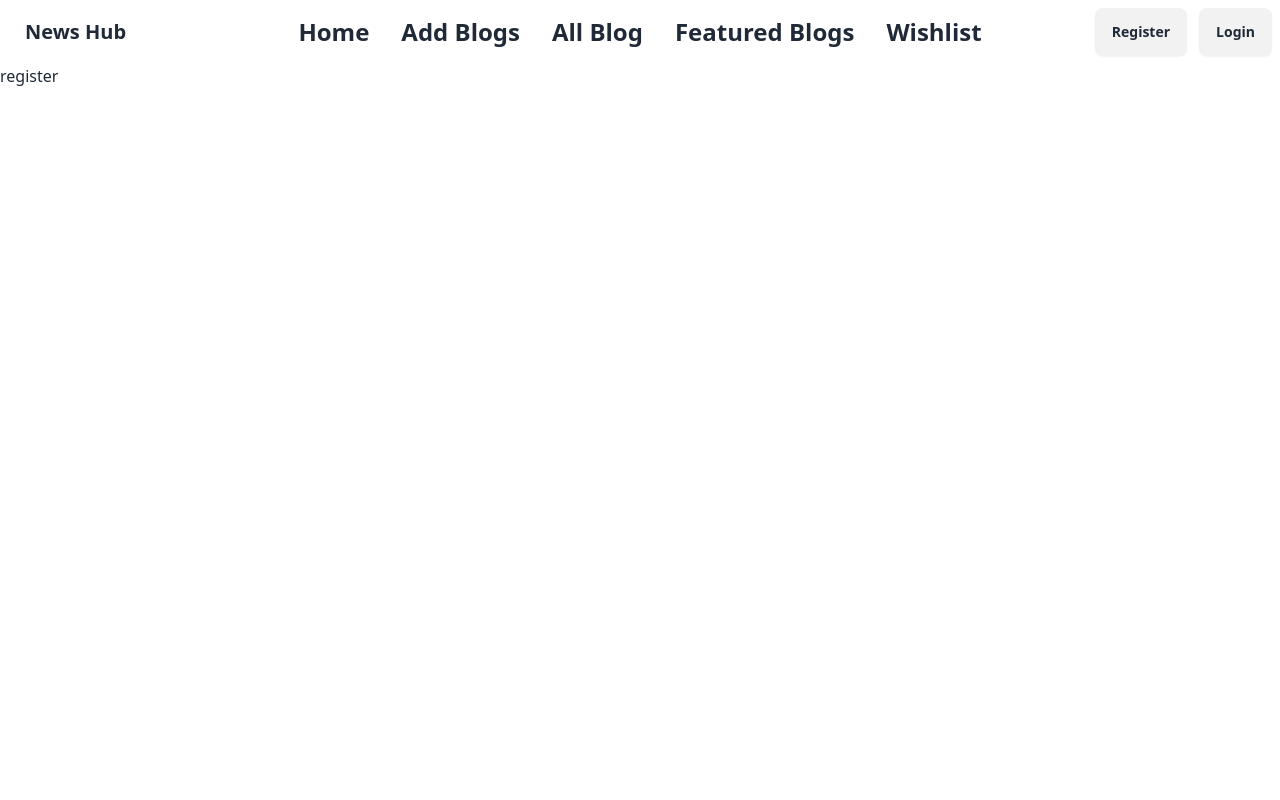
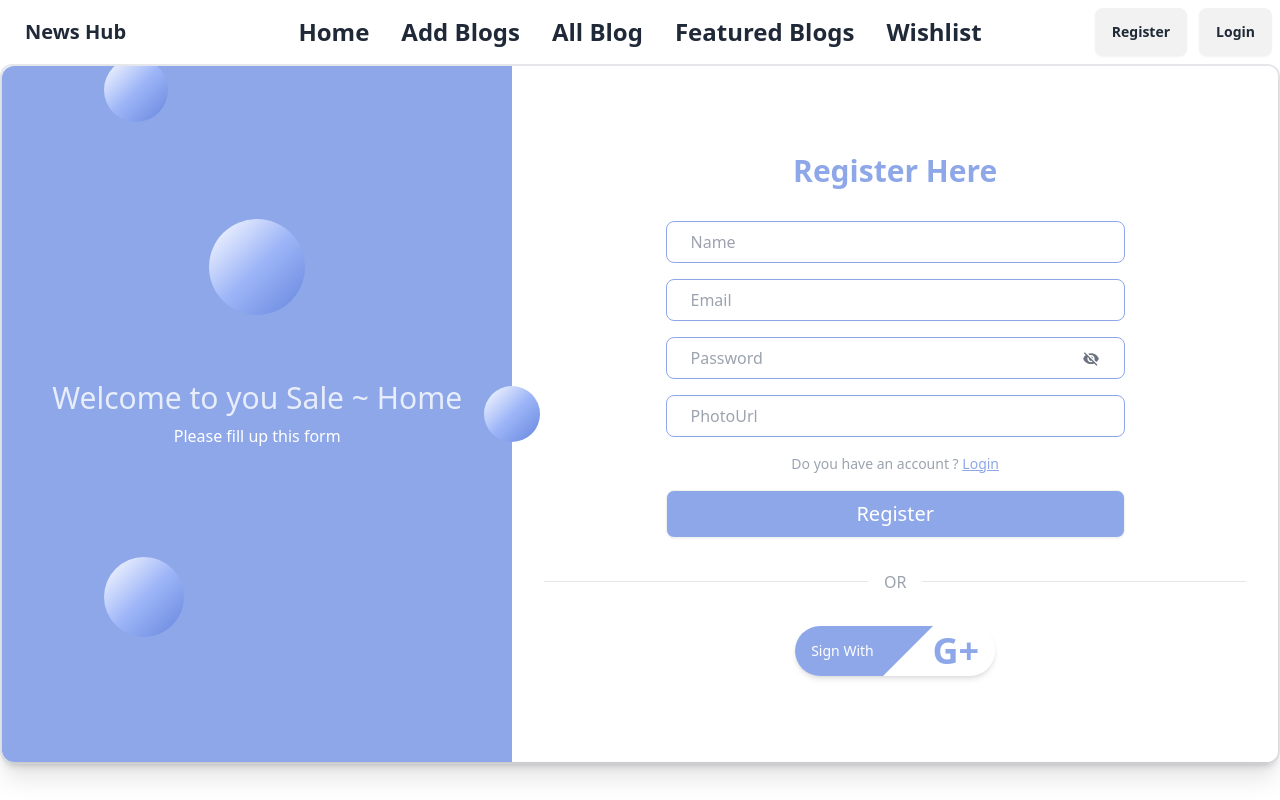
Before and after one commit to Sakibft/snapScript, a React (Vite) app: page /register in a window 1280 px wide. Built offline with nearby package versions, Linux system fonts and the light colour scheme.

Commit message:
Added Register layout

```diff
--- a/src/pages/Authentication/Register.jsx
+++ b/src/pages/Authentication/Register.jsx
@@ -7,7 +7,115 @@
 const Register = () => {
   const [showPassword, setShowPassword] = useState(false);
   return (
-   <h1>register</h1>
+    <div>
+      <div className="container mx-auto">
+
+
+      <div  data-aos="fade-up"  data-aos-duration="1000"  className="flex h-[700px] border-2 hover:border-blue-300 rounded-xl items-center justify-center shadow-xl mb-8 ">
+        <div className="flex h-full w-full overflow-hidden rounded-xl shadow-md   ">
+          {/* register design side  */}
+          <div className="relative hidden h-full items-center justify-center bg-[#8EA7E9] md:flex md:w-[60%] lg:w-[40%]">
+            <div className="absolute -top-2 left-[20%] h-16 w-16 rounded-full bg-gradient-to-br  from-white via-[#9eb6f8] to-[#6585dd]"></div>
+            <div className="absolute bottom-[18%] left-[20%] h-20 w-20 rounded-full bg-gradient-to-br  from-white via-[#9eb6f8] to-[#6585dd]"></div>
+            <div className="absolute -right-7 top-[50%] h-14 w-14 -translate-y-1/2 rounded-full bg-gradient-to-br from-white via-[#9eb6f8] to-[#6585dd] transition-all"></div>
+            <div className="absolute left-[50%] top-[22%] h-24 w-24 -translate-x-1/2 rounded-full  bg-gradient-to-br from-white via-[#9eb6f8] to-[#6585dd]"></div>
+            <div className="space-y-2 text-center">
+              <h2 className="text-3xl font-medium text-white/80">
+                Welcome to you Sale ~ Home
+              </h2>
+              <p className="animate-pulse  text-white">
+                Please fill up this form
+              </p>
+            </div>
+          </div>
+          {/* input side  */}
+          <div className="flex w-full flex-col justify-center bg-white py-10 lg:w-[60%]">
+            <h2  data-aos="fade-up"  data-aos-duration="2000"  className="pb-8 text-center text-3xl font-bold text-[#8EA7E9] ">
+              Register Here
+            </h2>
+            <form
+
+              className="flex  w-full flex-col items-center justify-center gap-4"
+            >
+              <input
+                className="w-[80%] rounded-lg border border-[#8EA7E9] px-6 py-2 focus:outline-none focus:ring-2 focus:ring-[#8EA7E9]/50 md:w-[60%]"
+                type="text"
+                placeholder="Name"
+                name="name"
+                required
+              />
+              <input
+                className="w-[80%] rounded-lg border border-[#8EA7E9] px-6 py-2 focus:outline-none focus:ring-2 focus:ring-[#8EA7E9]/50 md:w-[60%]"
+                type="email"
+                placeholder="Email"
+                name="email"
+                required
+              />
+              <div className="w-[80%] rounded-lg border border-[#8EA7E9] px-6 py-2 focus:outline-none focus:ring-2 focus:ring-[#8EA7E9]/50 md:w-[60%] flex justify-between">
+                <input
+                  type={showPassword ? "text" : "password"}
+                  placeholder="Password"
+                  name="password"
+                  required
+                />
+                <div>
+                  <span
+                    onClick={() => setShowPassword(!showPassword)}
+                    className="z-10   "
+                  >
+                    {showPassword ? (
+                      <IoMdEye
+                        className="
+                text-gray-500 text-lg mt-1"
+                      />
+                    ) : (
+                      <IoMdEyeOff
+                        className="
+                text-gray-500 text-lg mt-1"
+                      />
+                    )}
+                  </span>
+                </div>
+              </div>
+              <input
+                className="w-[80%] rounded-lg border border-[#8EA7E9] px-6 py-2 focus:outline-none focus:ring-2 focus:ring-[#8EA7E9]/50 md:w-[60%]"
+                type="text"
+                placeholder="PhotoUrl"
+                name="photo"
+
+              />
+              <p className="text-[14px] text-gray-400">
+                Do you have an account ?{" "}
+                <Link to="/login" className="text-[#8EA7E9] underline">
+                  Login
+                </Link>
+              </p>
+
+              <button className="btn w-[80%] rounded-lg bg-[#8EA7E9] px-6 py-2 font-medium text-white text-xl md:w-[60%]">
+                Register
+              </button>
+            </form>
+
+            {/* divider  */}
+          <div className="my-8 flex items-center px-8">
+              <hr className="flex-1" />
+              <div className="mx-4 text-gray-400">OR</div>
+              <hr className="flex-1" />
+            </div>
+            {/* sign with google */}
+            <div className="mx-auto flex h-[50px] w-[200px] items-center overflow-hidden rounded-full shadow-md duration-300 hover:scale-95 hover:shadow">
+              <div className="flex h-full w-[50%] items-center bg-[#8EA7E9] pl-4 text-sm text-white">
+                Sign With
+              </div>
+              <span className="right-0 top-0 h-0 w-0 -rotate-90 border-b-[50px] border-r-[50px] border-b-transparent border-r-[#8EA7E9] group-hover:hidden"></span>
+              <span className="pr-4 text-4xl font-bold text-[#8EA7E9]">G+</span>
+            </div>
+          </div>
+        </div>
+      </div>
+    </div>
+    </div>
+    // hellow world
   );
 };
 
```
